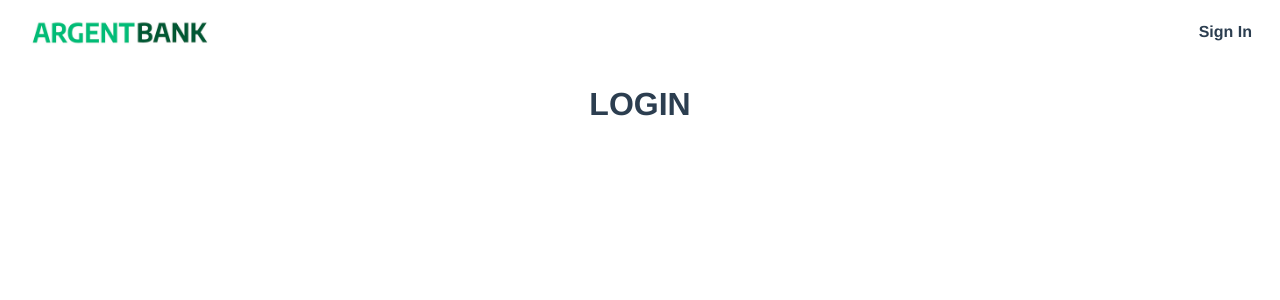
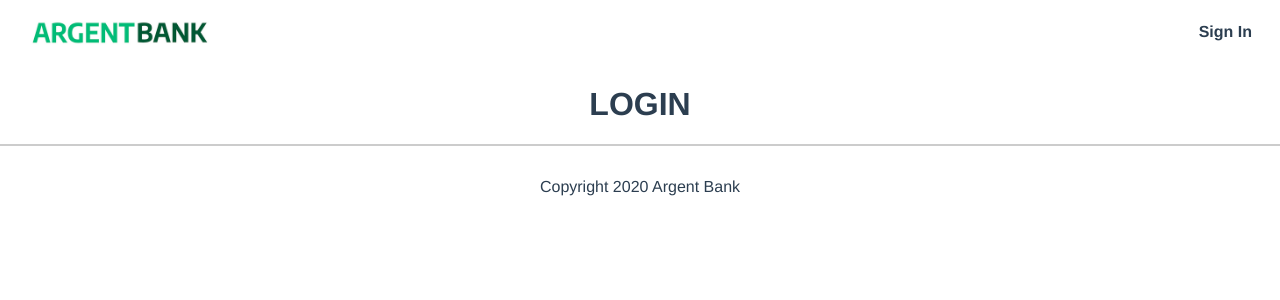
Before and after one commit to tetyanachouteau/projet-10-bank-front, a React (Create React App) app: page / in a window 1280 px wide. Shown: the top 300 px of the page. Built offline with nearby package versions, Linux system fonts and the light colour scheme.

Commit message:
Add footer

```diff
--- /dev/null
+++ b/src/components/Footer.jsx
@@ -0,0 +1,11 @@
+import React from 'react';
+// import styles from './Header.module.css';
+
+function Footer() {
+    return (
+        <footer class="footer">
+            <p class="footer-text">Copyright 2020 Argent Bank</p>
+        </footer>
+    );
+}
+export default Footer;
--- a/src/components/Header.jsx
+++ b/src/components/Header.jsx
@@ -2,7 +2,7 @@ import React from 'react';
 import { Link } from 'react-router-dom';
 // import styles from './Header.module.css';
 
-function Layout() {
+function Header() {
     return (
         <nav class="main-nav">
             <a class="main-nav-logo" href="./index.html">
@@ -22,4 +22,4 @@ function Layout() {
         </nav>
     );
 }
-export default Layout;
+export default Header;
--- a/src/components/Layout.jsx
+++ b/src/components/Layout.jsx
@@ -1,6 +1,7 @@
 import React from 'react';
 import Header from './Header'
 import { Outlet } from 'react-router-dom';
+import Footer from './Footer';
 // import styles from './Layout.module.css';
 
 function Layout() {
@@ -10,6 +11,7 @@ function Layout() {
             <main>
                 <Outlet />
             </main>
+            <Footer />
         </div>
     );
 }
```
Also changed, not shown: src/components/Footer.module.css (added).
